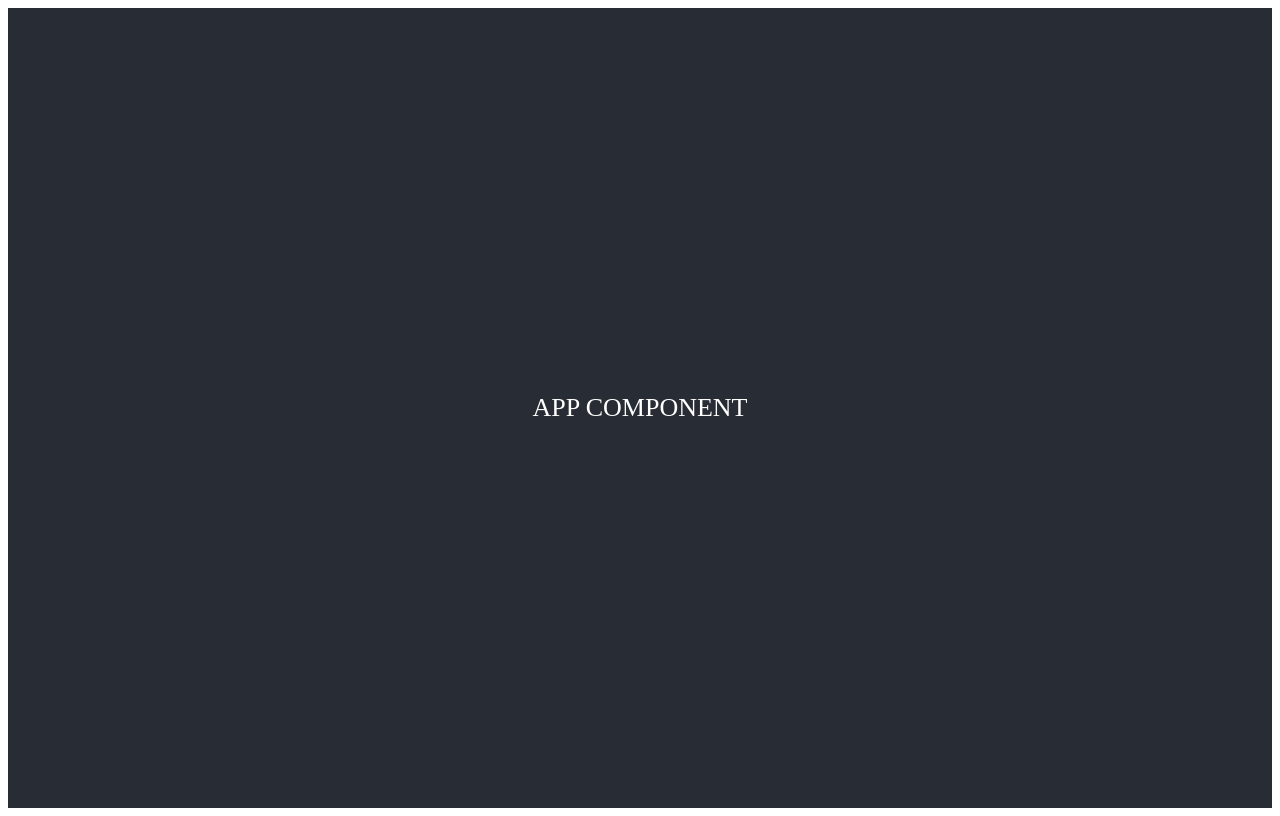
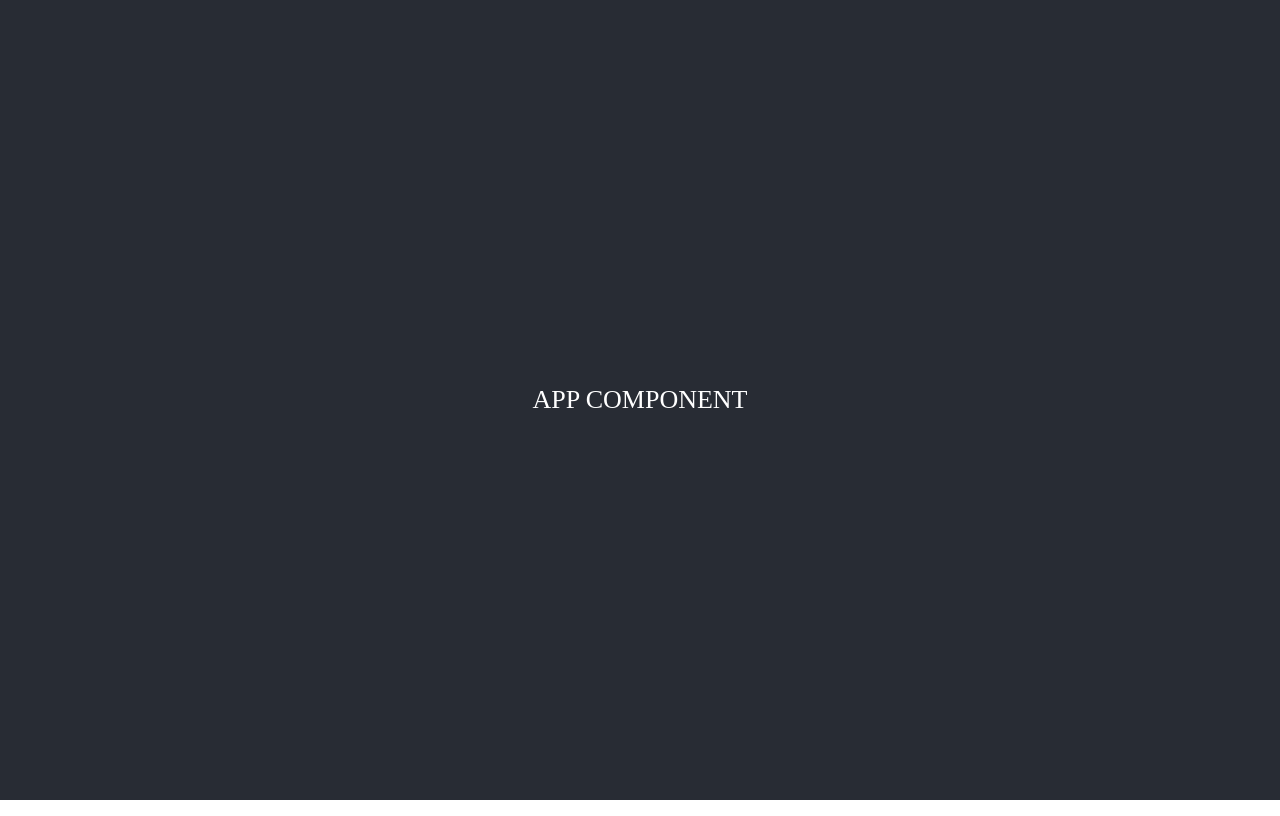
Before and after one commit to sir-josh/rsongs, a React (Create React App) app: page / in a window 1280 px wide. Built offline with nearby package versions, Linux system fonts and the light colour scheme.

Commit message:
refactor: made changes to the boilerplates

```diff
--- a/src/App.css
+++ b/src/App.css
@@ -1,3 +1,8 @@
+body{
+  margin: 0;
+  padding: 0;
+}
+
 .App {
   text-align: center;
 }
@@ -7,11 +12,11 @@
   pointer-events: none;
 }
 
-@media (prefers-reduced-motion: no-preference) {
+/* @media (prefers-reduced-motion: no-preference) {
   .App-logo {
     animation: App-logo-spin infinite 20s linear;
   }
-}
+} */
 
 .App-header {
   background-color: #282c34;
@@ -23,16 +28,3 @@
   font-size: calc(10px + 2vmin);
   color: white;
 }
-
-.App-link {
-  color: #61dafb;
-}
-
-@keyframes App-logo-spin {
-  from {
-    transform: rotate(0deg);
-  }
-  to {
-    transform: rotate(360deg);
-  }
-}
--- a/src/App.js
+++ b/src/components/App.js
@@ -1,4 +1,4 @@
-import './App.css';
+import '../App.css';
 
 function App() {
   return (
--- a/src/index.js
+++ b/src/index.js
@@ -1,6 +1,6 @@
 import React from 'react';
 import ReactDOM from 'react-dom/client';
-import App from './App';
+import App from './components/App';
 import reportWebVitals from './reportWebVitals';
 
 const root = ReactDOM.createRoot(document.getElementById('root'));
```
